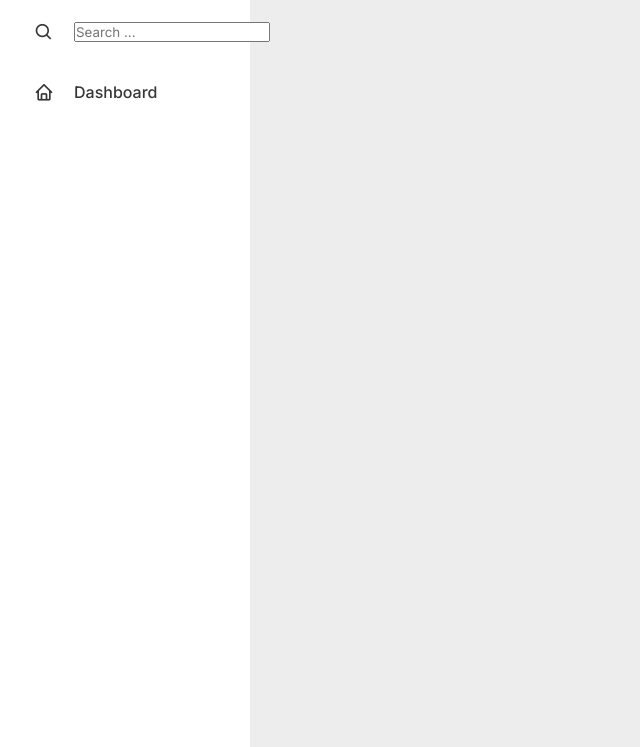
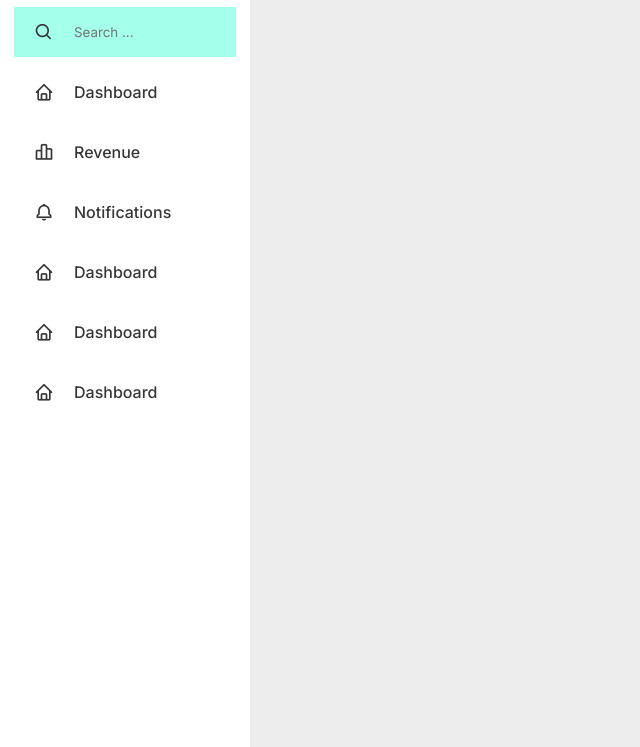
Before and after one commit to GuilhermeNantes/Site-2-cursoVoucher, a plain HTML site: page index.html in a window 1280 px wide. Shown: the part 53-800 px from the top of the page, without its empty margins (0-640 px from the left). Drawn offline with nearby package versions, Linux system fonts and the light colour scheme.

Commit message:
feito a sidear com css falta a main os cards entre outas coisa mais progretindos

```diff
--- a/asstes/css/styles.css
+++ b/asstes/css/styles.css
@@ -19,7 +19,7 @@
 
     /* ========== Animaçao ========== */
     --tran-01: all 0.2s ease;
-    --tran-01: all 0.3s ease;
+    --tran-04: all 0.3s ease;
     --tran-02: all 0.4s ease;
     --tran-03: all 0.5s ease;
 
@@ -30,7 +30,21 @@ body{
     height: 100vh;
     background: var(--body-color);
 }
+
+/* ===== Sidebar ===== */
+
+.sidebar{
+    position: fixed;
+    top: 0;
+    left: 0;
+    height: 100%;
+    width: 250px;
+    padding: 10px 14px;
+    background: var(--sidebar-color);
+}
+
 /* ===== Resuable CSS ===== */
+
 .sidebar .text {
     font-size: 16px;
     font-weight: 500;
@@ -42,16 +56,7 @@ body{
     align-items: center;
 }
 
-/* ===== Sidebar ===== */
-.sidebar{
-    position: fixed;
-    top: 0;
-    left: 0;
-    height: 100%;
-    width: 250px;
-    padding: 10px 14px;
-    background: var(--sidebar-color);
-}
+
 .sidebar li {
     height: 50px;
     margin-top: 10px;
@@ -108,9 +113,33 @@ header .image-text .header-text {
     font-size: 22px;
 }
 
+.sidebar .search-box{
+    background-color: var(--primeira-color-clara);
+}
+.search-box input{
+    height: 100%;
+    width: 100%;
+    border-radius: 6px;
+    background: var(--primeira-color-clara);
+    outline: none;
+    border: none;
+}
+
 .sidebar li a {
     height: 100%;
+    width: 100%;
+    border-radius: 6px;
     display: flex;
     align-items: center;
     text-decoration: none;
+    transition: var(--tran-02);
 }
+
+.sidebar li a:hover {
+    background-color: var(--primeira-color);
+}
+.sidebar li a:hover .icons,
+.sidebar li a:hover .text{
+    color: var(--sidebar-color);
+    transition: var(--tran-04);
+}
--- a/index.html
+++ b/index.html
@@ -47,6 +47,36 @@
                                 <span class="text nav-text">Dashboard</span>
                             </a>
                         </li>
+                        <li class="nav-links">
+                            <a href="#">
+                                <i class='bx bx-bar-chart-alt-2 icons'></i>
+                                <span class="text nav-text">Revenue</span>
+                            </a>
+                        </li>
+                        <li class="nav-links">
+                            <a href="#">
+                                <i class='bx bx-bell icons'></i>
+                                <span class="text nav-text">Notifications</span>
+                            </a>
+                        </li>
+                        <li class="nav-links">
+                            <a href="#">
+                                <i class='bx bx-home icons'></i>
+                                <span class="text nav-text">Dashboard</span>
+                            </a>
+                        </li>
+                        <li class="nav-links">
+                            <a href="#">
+                                <i class='bx bx-home icons'></i>
+                                <span class="text nav-text">Dashboard</span>
+                            </a>
+                        </li>
+                             <li class="nav-links">
+                            <a href="#">
+                                <i class='bx bx-home icons'></i>
+                                <span class="text nav-text">Dashboard</span>
+                            </a>
+                        </li>
                     </ul>
                 </div>
             </div>
```
